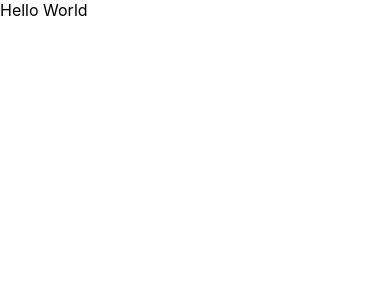
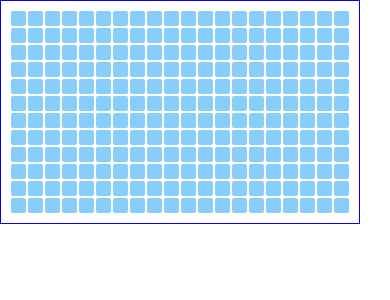
Before and after one commit to shivamras304/snake-game, a React (Create React App) app in the folder snake-game/: page /test in a window 390 px wide. Shown: the top 300 px of the page. Built offline with nearby package versions, Linux system fonts and the light colour scheme.

Commit message:
rsg: Can generate Board UI dynamically from array
This commit adds following changes:
> Adds a component tester component to test various components
> Added gridGenerator to create board grid from grid dimensions
> Board UI can be generated from dynamic grid

```diff
--- a/snake-game/src/App.js
+++ b/snake-game/src/App.js
@@ -1,10 +1,15 @@
 import React, { Component } from 'react';
+import { Route, Switch } from 'react-router-dom'
+import ComponentTester from './containers/ComponentTester'
 
 class App extends Component {
   render() {
     return (
       <div>
-        Hello World
+
+        <Switch>
+          <Route path='/test' component={ComponentTester} />
+        </Switch>
       </div>
     );
   }
--- /dev/null
+++ b/snake-game/src/containers/Board/index.js
@@ -0,0 +1,38 @@
+import React, { Component } from 'react'
+import styles from './index.module.css'
+import gridGenerator from '../../utils/gridGenerator'
+
+
+class Board extends Component {
+
+  state = {
+    grid: gridGenerator(12,20)
+  }
+
+  render() {
+    let grid = this.state.grid.map((gridRow, index) => {
+      return (
+        <div
+          key={index}
+          className={styles.Row}>
+          {gridRow.map(gridCell => {
+            return (
+              <div
+                key={gridCell.value}
+                className={styles.Cell}
+                data-val={gridCell.value}
+                data-food={gridCell.isFood}></div>
+            )
+          })}
+        </div>
+      )
+    })
+    return (
+      <div className={styles.Board}>
+        {grid}
+      </div>
+    )
+  }
+}
+
+export default Board
--- /dev/null
+++ b/snake-game/src/containers/Board/index.module.css
@@ -0,0 +1,48 @@
+.Board {
+  border: 1px solid blue;
+  padding: 16px 12px 12px 16px;
+  box-sizing: border-box;
+  display: inline-block;
+}
+
+.Row {
+  display: flex;
+}
+
+.Cell {
+  border-radius: 2px;
+  box-sizing: border-box;
+  display: inline-block;
+  width: 36px;
+  height: 36px;
+  background: lightskyblue;
+  margin: 0 4px 4px 0;
+}
+
+.Cell[data-food="true"] {
+  background: lightcoral;
+}
+
+@media only screen and (max-width: 900px) {
+  .Board {
+    padding: 13px 10px 10px 13px;
+  }
+
+  .Cell {
+    width: 24px;
+    height: 24px;
+    margin: 0 3px 3px 0;
+  }
+}
+
+@media only screen and (max-width: 600px) {
+  .Board {
+    padding: 10px 8px 8px 10px;
+  }
+
+  .Cell {
+    width: 15px;
+    height: 15px;
+    margin: 0 2px 2px 0;
+  }
+}
--- /dev/null
+++ b/snake-game/src/containers/ComponentTester/index.js
@@ -0,0 +1,15 @@
+import React, { Component } from 'react'
+import styles from './index.module.css'
+import Board from '../Board'
+
+class ComponentTester extends Component {
+  render() {
+    return (
+      <div className={styles.Main}>
+        <Board></Board>
+      </div>
+    )
+  }
+}
+
+export default ComponentTester
--- /dev/null
+++ b/snake-game/src/containers/ComponentTester/index.module.css
@@ -0,0 +1,3 @@
+.Main {
+
+}
--- a/snake-game/src/index.css
+++ b/snake-game/src/index.css
@@ -1,6 +1,9 @@
-body {
+* {
   margin: 0;
   padding: 0;
+}
+
+body {
   font-family: -apple-system, BlinkMacSystemFont, "Segoe UI", "Roboto", "Oxygen",
     "Ubuntu", "Cantarell", "Fira Sans", "Droid Sans", "Helvetica Neue",
     sans-serif;
--- a/snake-game/src/index.js
+++ b/snake-game/src/index.js
@@ -3,8 +3,15 @@ import ReactDOM from 'react-dom';
 import './index.css';
 import App from './App';
 import * as serviceWorker from './serviceWorker';
+import { BrowserRouter } from 'react-router-dom'
 
-ReactDOM.render(<App />, document.getElementById('root'));
+const app = (
+  <BrowserRouter>
+    <App />
+  </BrowserRouter>
+)
+
+ReactDOM.render(app, document.getElementById('root'));
 
 // If you want your app to work offline and load faster, you can change
 // unregister() to register() below. Note this comes with some pitfalls.
--- /dev/null
+++ b/snake-game/src/utils/gridGenerator.js
@@ -0,0 +1,59 @@
+let mRows;
+let nCols;
+const INVALID = -1
+
+/**
+ * This function receives the dimensions of the grid and returns the dynamically generated grid
+ *
+ * @export
+ * @param {Number} m Number of Rows
+ * @param {Number} n Number of Columns
+ */
+const gridGenerator = (m, n) => {
+  mRows = m
+  nCols = n
+  return getGrid()
+}
+
+const getGrid = () => {
+  let grid = []
+  for (let i=0; i < mRows; i++) {
+    grid.push([])
+    for (let j=0; j < nCols; j++) {
+      let cellValue = i*nCols + j
+      let cell = {
+        value: cellValue,
+        up: verifyValue(cellValue - nCols, 'up'),
+        down: verifyValue(cellValue + nCols, 'down'),
+        left: verifyValue(cellValue - 1, 'left'),
+        right: verifyValue(cellValue + 1, 'right'),
+      }
+      grid[i].push(cell)
+    }
+  }
+  printGrid(grid)
+  return grid
+}
+
+const verifyValue = (value, direction) => {
+  switch (direction) {
+    case 'up': return value < 0 ? INVALID : value
+    case 'down': return value >= (mRows * nCols) ? INVALID : value
+    case 'left': return (value + 1) % nCols === 0 ? INVALID : value
+    case 'right': return value % nCols === 0 ? INVALID : value
+    default: return -1
+  }
+}
+
+const printGrid = (grid) => {
+  for (let i=0; i < mRows; i++) {
+    let row = '|'
+    for (let j=0; j < nCols; j++) {
+      row += ' ' + (grid[i][j].value < 10 ? '0' + grid[i][j].value : grid[i][j].value) + ' |'
+    }
+    console.log(row)
+    console.log()
+  }
+}
+
+export default gridGenerator
```
Also changed, not shown: snake-game/src/containers/Board/Board.js (deleted), snake-game/src/containers/Board/Board.module.css (deleted).
